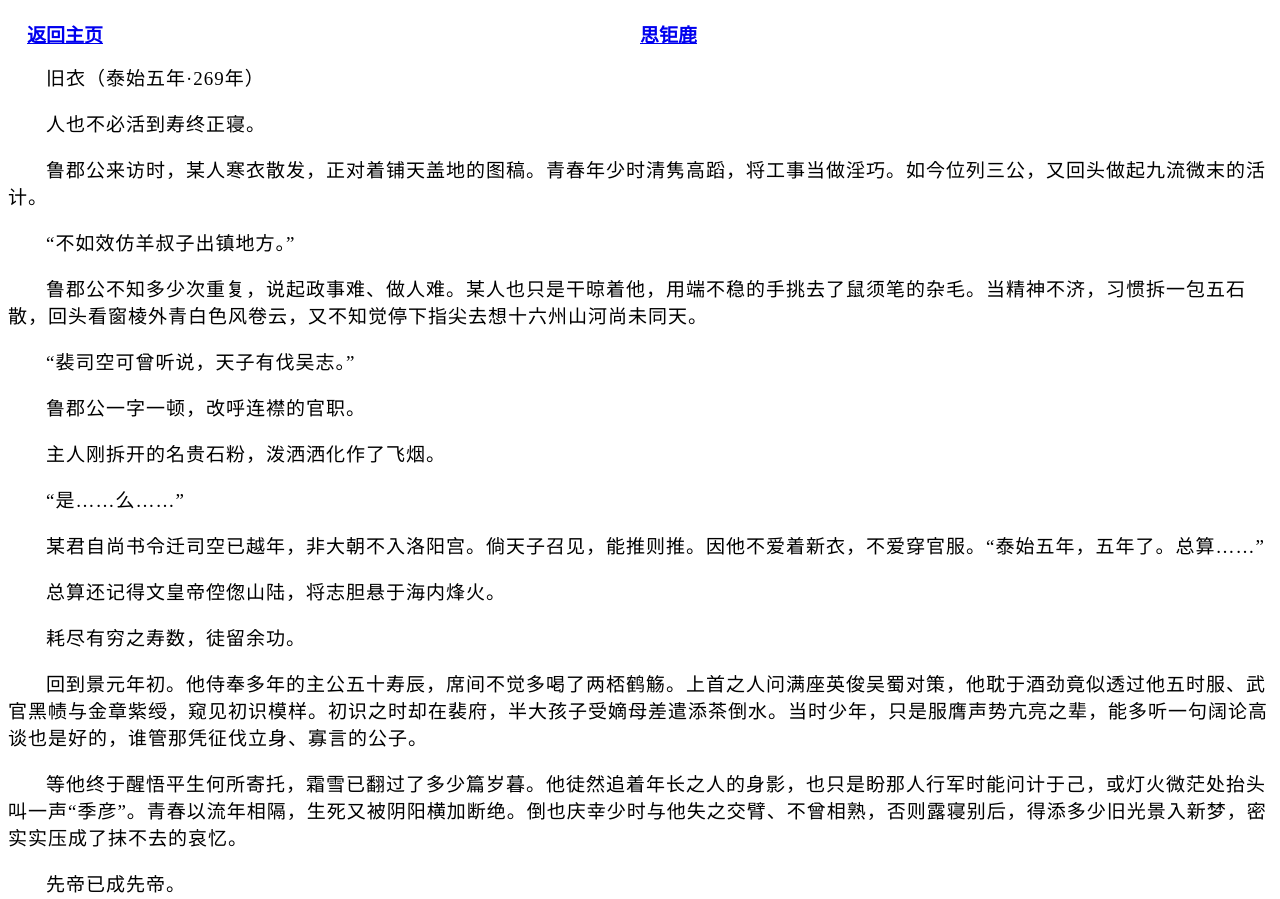
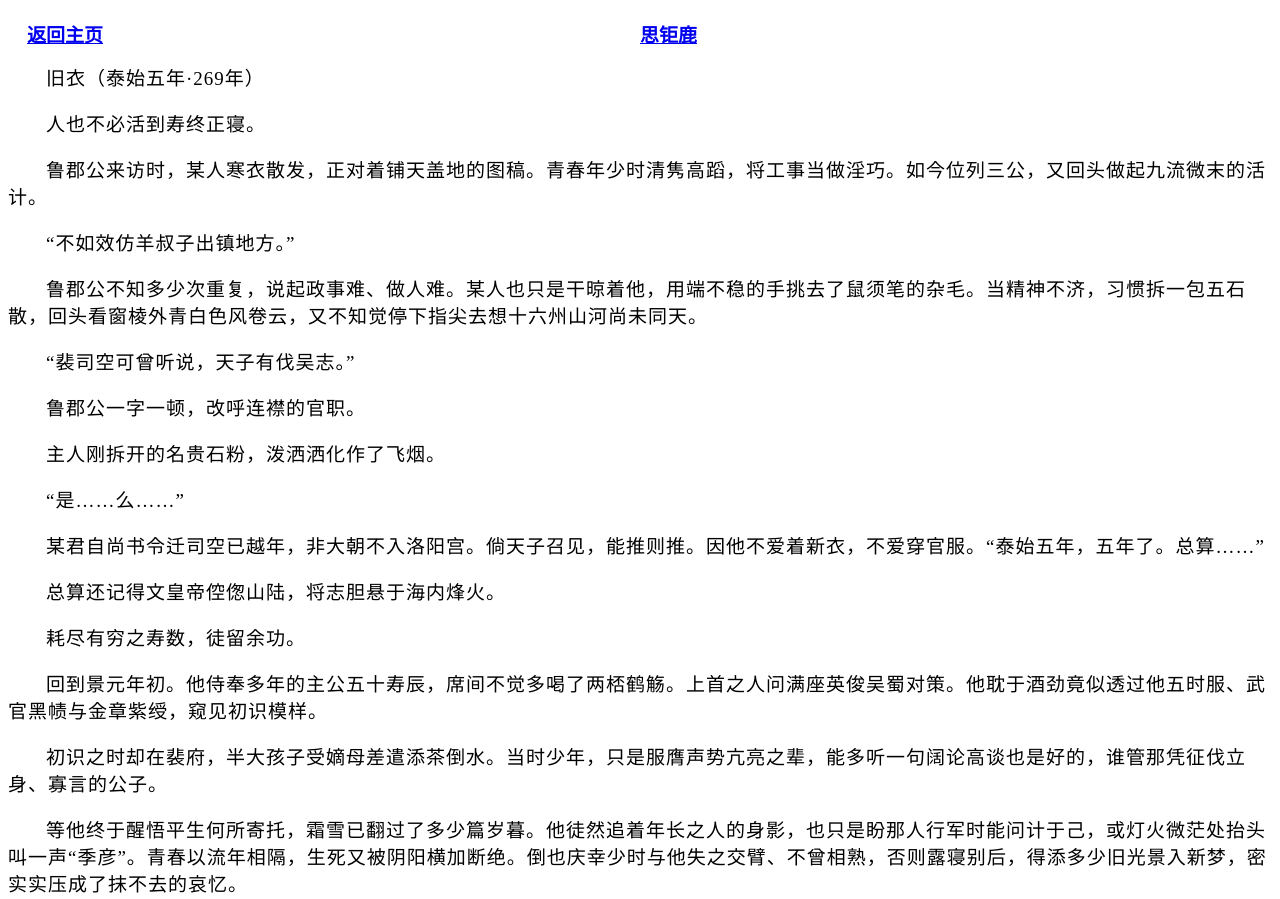
Before and after one commit to materia-prima/sijulu, a plain HTML site: page jiuyi.html in a window 1280 px wide. Shown: the top 899 px of the page. Drawn offline with Linux system fonts and the light colour scheme.

Commit message:
Update jiuyi.html

```diff
--- a/jiuyi.html
+++ b/jiuyi.html
@@ -71,7 +71,8 @@
 <p>总算还记得文皇帝倥偬山陆，将志胆悬于海内烽火。</p>
 <p>耗尽有穷之寿数，徒留余功。</p>
 
-<p>回到景元年初。他侍奉多年的主公五十寿辰，席间不觉多喝了两桮鹤觞。上首之人问满座英俊吴蜀对策，他耽于酒劲竟似透过他五时服、武官黑帻与金章紫绶，窥见初识模样。初识之时却在裴府，半大孩子受嫡母差遣添茶倒水。当时少年，只是服膺声势亢亮之辈，能多听一句阔论高谈也是好的，谁管那凭征伐立身、寡言的公子。</p>
+<p>回到景元年初。他侍奉多年的主公五十寿辰，席间不觉多喝了两桮鹤觞。上首之人问满座英俊吴蜀对策。他耽于酒劲竟似透过他五时服、武官黑帻与金章紫绶，窥见初识模样。</p>
+<p>初识之时却在裴府，半大孩子受嫡母差遣添茶倒水。当时少年，只是服膺声势亢亮之辈，能多听一句阔论高谈也是好的，谁管那凭征伐立身、寡言的公子。</p>
 
 <p>等他终于醒悟平生何所寄托，霜雪已翻过了多少篇岁暮。他徒然追着年长之人的身影，也只是盼那人行军时能问计于己，或灯火微茫处抬头叫一声“季彦”。青春以流年相隔，生死又被阴阳横加断绝。倒也庆幸少时与他失之交臂、不曾相熟，否则露寝别后，得添多少旧光景入新梦，密实实压成了抹不去的哀忆。</p>
 
```
